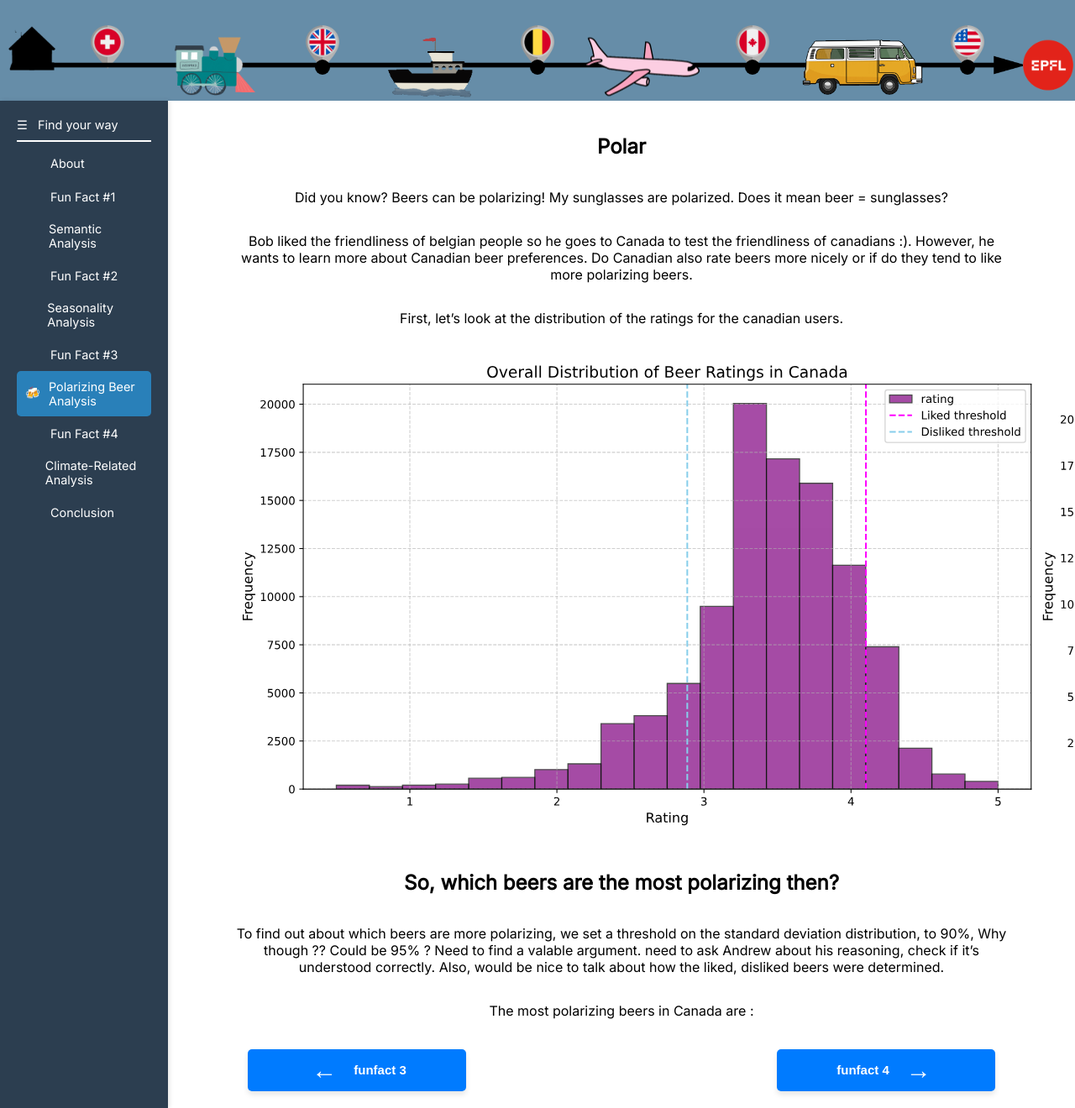
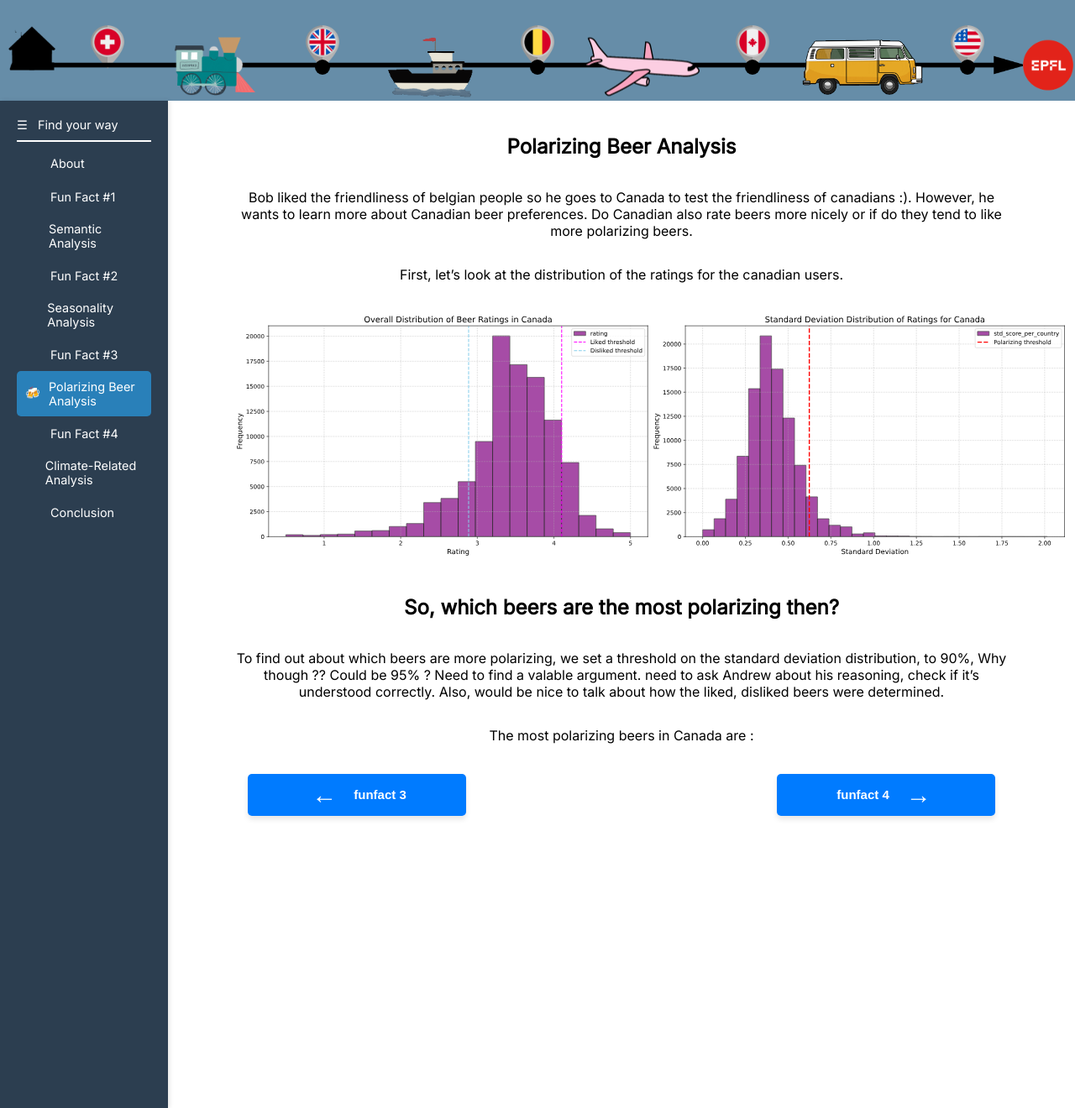
Before and after one commit to epfl-ada/ada-2024-project-kjaaanalytics, a Jekyll site: the page built from semantic_analysis/polarizing-analysis.markdown, in a window 1280 px wide. Shown: the whole page at 84% size. Built offline with Jekyll 4.4.1, drawn with Linux system fonts in a browser that asks for light colours.

Commit message:
Adjusting plot in polarizing analysis

```diff
--- a/semantic_analysis/polarizing-analysis.markdown
+++ b/semantic_analysis/polarizing-analysis.markdown
@@ -1,7 +1,7 @@
 ---
 layout: analysis
-title: "Polar"
-subtitle: "Did you know? Beers can be polarizing! My sunglasses are polarized. Does it mean beer = sunglasses?"
+title: "Polarizing Beer Analysis"
+subtitle: ""
 previous: /storyline/funfact-3
 next: /storyline/funfact-4
 permalink:  /storyline/polarizing-analysis
@@ -11,7 +11,7 @@ Bob liked the friendliness of belgian people so he goes to Canada to test the fr
 
 First, let’s look at the distribution of the ratings for the canadian users.
 
-<img alt="Polarizing analysis plot" src="{{'/assets/figures/canada_beer_distributions.svg' | relative_url}}">
+<img alt="Polarizing analysis plot" src="{{'/assets/figures/canada_beer_distributions.svg' | relative_url}}" width="1000">
 
 ## So, which beers are the most polarizing then?
 
```
